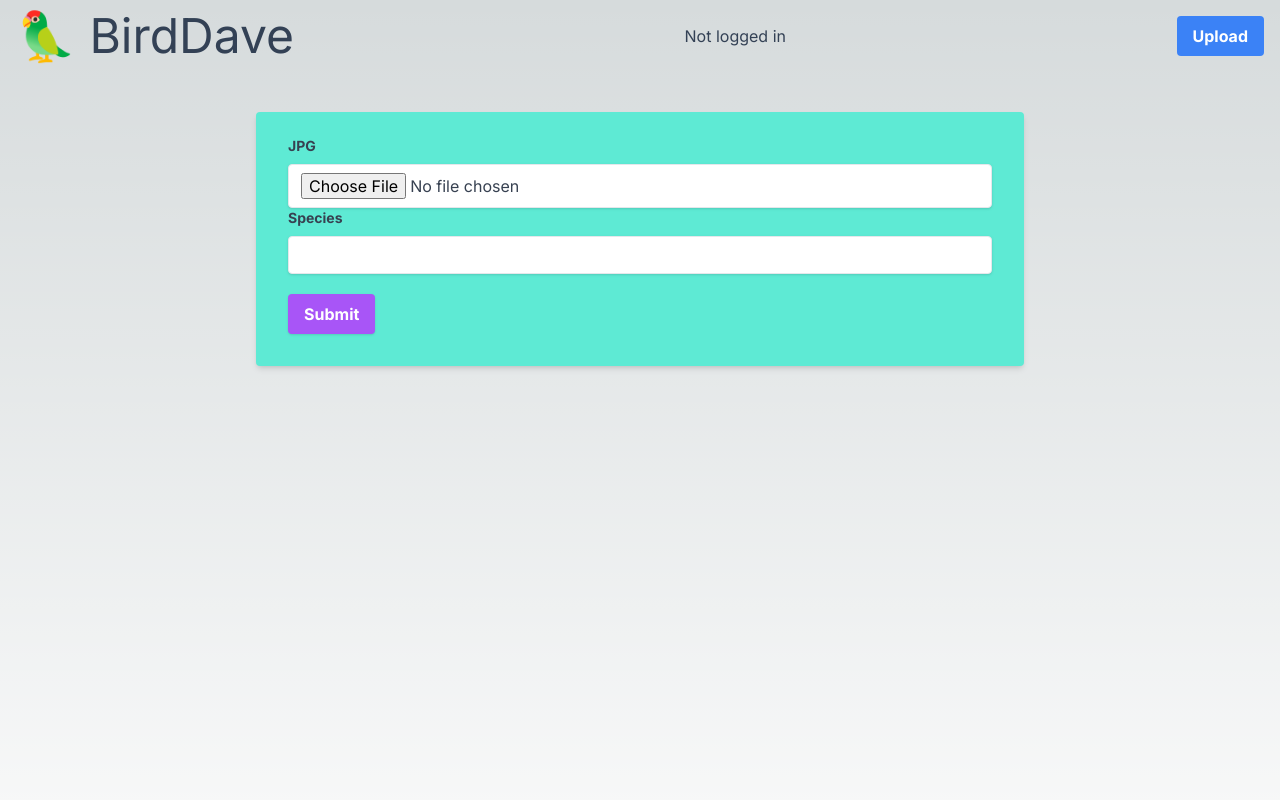
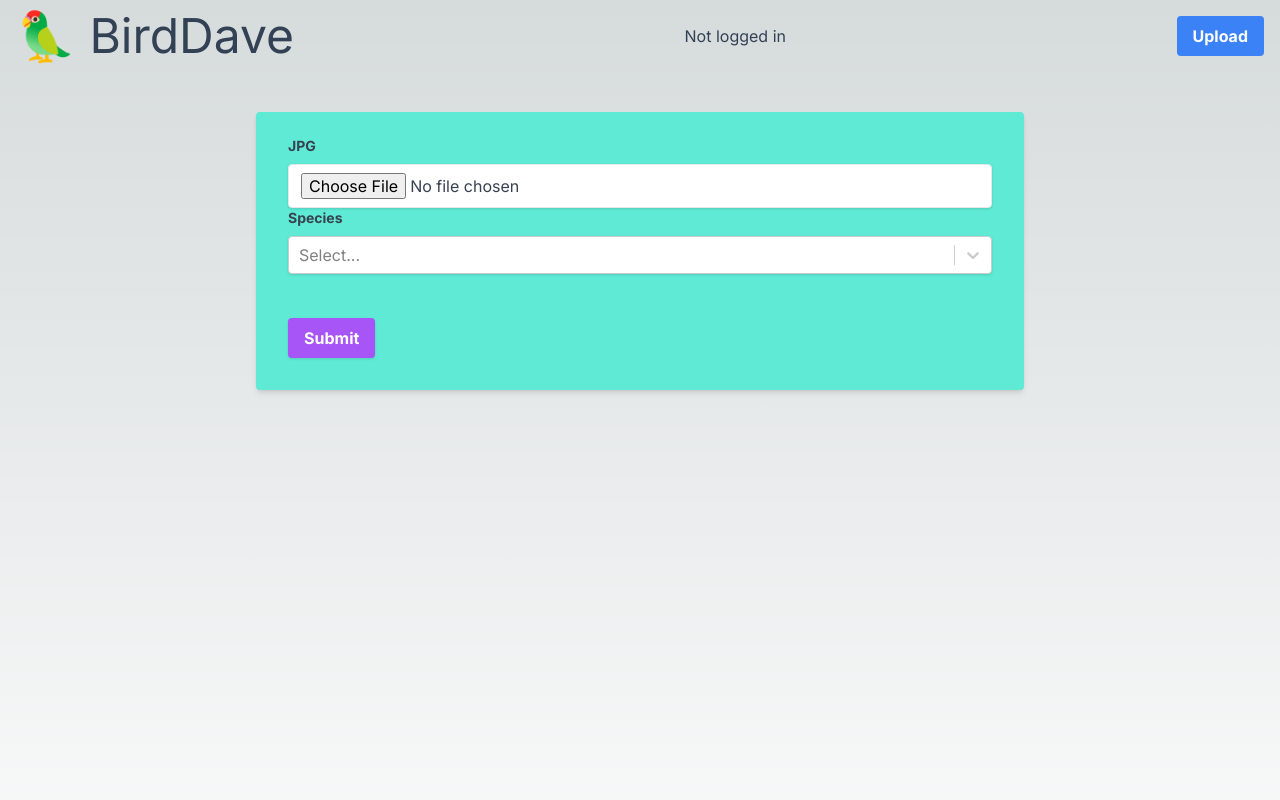
Before and after one commit to condad/birddave, a Next.js app: page /upload in a window 1280 px wide. Shown: the top 800 px of the page. Built offline with nearby package versions, Linux system fonts and the light colour scheme; no server answers; what aws-jwt-verify would draw is missing.

Commit message:
Add north-american species picker dropdown

```diff
--- /dev/null
+++ b/app/upload/form.tsx
@@ -0,0 +1,52 @@
+"use client";
+
+import AsyncSelect from "react-select/async";
+
+async function promiseOptions(inputValue: string): Promise<any> {
+  const response = await fetch(
+    `https://vl3oj3lqpf.execute-api.us-east-1.amazonaws.com/live/api/getautocomplete/${inputValue}`
+  );
+
+  const data = await response.json();
+
+  return data.map((species: Record<string, string>) => ({ value: species.common_name, label: species.common_name }));
+}
+
+export function Form({ uploadPicture }) {
+  return (
+    <form
+      action={uploadPicture}
+      className="mx-24 bg-teal-300 shadow-md rounded pt-6 pb-8 mb-4 px-8 max-w-screen-md mx-auto">
+      <label htmlFor="file" className="block text-gray-700 text-sm font-bold mb-2">
+        JPG
+      </label>
+
+      <input
+        name="file"
+        type="file"
+        accept="image/jpeg, image/jpg"
+        required
+        className="bg-white shadow appearance-none border rounded w-full py-2 px-3 text-gray-700 leading-tight focus:outline-none focus:shadow-outline"
+      />
+
+      <br />
+      <label htmlFor="species" className="block text-gray-700 text-sm font-bold mb-2">
+        Species
+      </label>
+      <AsyncSelect
+        className="shadow appearance-none rounded w-full text-gray-700  focus:outline-none focus:shadow-outline"
+        name="species"
+        cacheOptions
+        defaultOptions
+        loadOptions={promiseOptions}
+      />
+
+      <br />
+      <input
+        type="submit"
+        className="mt-5 shadow bg-purple-500 hover:bg-purple-400 focus:shadow-outline focus:outline-none text-white font-bold py-2 px-4 rounded"
+        value="Submit"
+      />
+    </form>
+  );
+}
--- a/app/upload/page.tsx
+++ b/app/upload/page.tsx
@@ -7,6 +7,7 @@ import { v4 as uuidv4 } from "uuid";
 import { idVerifier } from "../utils";
 import { cookies } from "next/headers";
 import { RequestCookie } from "next/dist/compiled/@edge-runtime/cookies";
+import { Form } from "./form";
 
 export default function Page() {
   async function uploadPicture(formData: FormData) {
@@ -58,36 +59,7 @@ export default function Page() {
 
   return (
     <div className="container mx-auto">
-      <form
-        action={uploadPicture}
-        className="mx-24 bg-teal-300 shadow-md rounded pt-6 pb-8 mb-4 px-8 max-w-screen-md mx-auto">
-        <label htmlFor="file" className="block text-gray-700 text-sm font-bold mb-2">
-          JPG
-        </label>
-        <input
-          name="file"
-          type="file"
-          accept="image/png, image/jpeg, image/jpg"
-          className="bg-white shadow appearance-none border rounded w-full py-2 px-3 text-gray-700 leading-tight focus:outline-none focus:shadow-outline"
-        />
-
-        <br />
-        <label htmlFor="species" className="block text-gray-700 text-sm font-bold mb-2">
-          Species
-        </label>
-        <input
-          name="species"
-          type="text"
-          className="shadow appearance-none border rounded w-full py-2 px-3 text-gray-700 leading-tight focus:outline-none focus:shadow-outline"
-        />
-
-        <br />
-        <input
-          type="submit"
-          className="mt-5 shadow bg-purple-500 hover:bg-purple-400 focus:shadow-outline focus:outline-none text-white font-bold py-2 px-4 rounded"
-          value="Submit"
-        />
-      </form>
+      <Form uploadPicture={uploadPicture} />
     </div>
   );
 }
--- a/package.json
+++ b/package.json
@@ -19,6 +19,7 @@
     "query-string": "^9.0.0",
     "react": "^18.2.0",
     "react-dom": "^18.2.0",
+    "react-select": "^5.8.0",
     "uuid": "^9.0.1"
   },
   "devDependencies": {
```
Also changed, not shown: 1 other file (tests, documents, lock files or other folders).
